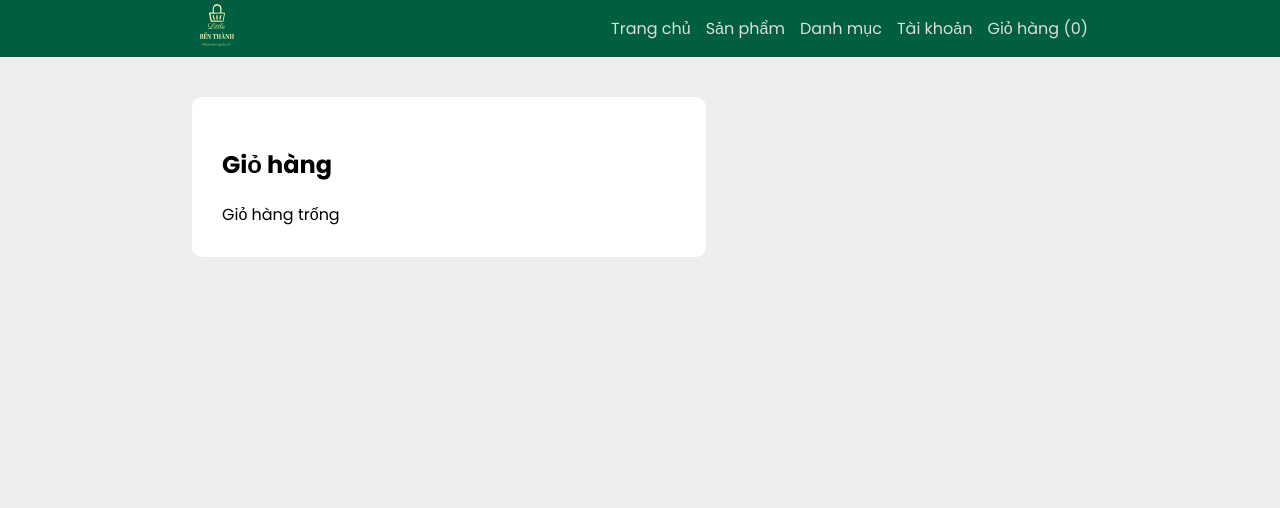
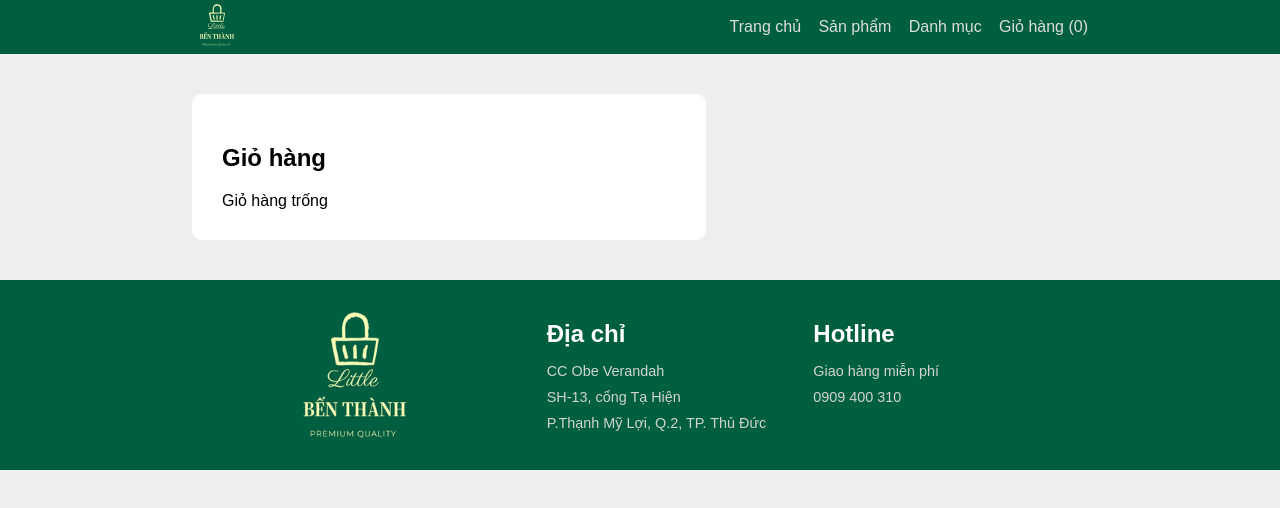
Before and after one commit to myazurite/asiarichbenthanh, a Next.js app: page /cart in a window 1280 px wide. Shown: the top 508 px of the page. Built offline with nearby package versions, Linux system fonts and the light colour scheme.

Commit message:
demo preview

```diff
--- a/components/Center.js
+++ b/components/Center.js
@@ -1,9 +1,9 @@
 import styled from "styled-components";
 
 const StyledDiv = styled.div`
-  max-width:800px%;
+  max-width:800px;
   margin: 0 auto;
-  padding: 0 20px;
+  padding: 0 20px 40px 20px;
   @media screen and (min-width: 768px) {
     max-width: 70%;
   }
--- /dev/null
+++ b/components/Footer.js
@@ -0,0 +1,78 @@
+import styled from 'styled-components';
+import logo from "@/public/assets/Logo.jpg";
+
+const Footer = styled.footer`
+  background-color: #005f41;
+  padding: 20px 0;
+`;
+
+const FooterColumn = styled.div`
+  display: flex;
+  flex-direction: column;
+  align-items: center;
+  flex: 1;
+  p {
+    color: #D3D3D3;
+    padding: 0;
+    margin: 5px 0;
+    font-size: .9rem;
+  }
+
+  @media screen and (min-width: 768px) {
+    align-items: flex-start;
+    margin-left: 40px;
+  }
+`;
+
+const ColumnTitle = styled.h2`
+  font-weight: bold;
+  margin-bottom: 10px;
+  color: #fff;
+`;
+
+const BrandImage = styled.img`
+  width: 120px;
+  height: auto;
+
+  @media screen and (min-width: 768px) {
+    width: 150px;
+  }
+`;
+
+const StyledDiv = styled.div`
+  max-width:800px;
+  margin: 0 auto;
+  padding: 0 20px;
+  display: flex;
+  flex-direction: column;
+  align-items: center;
+
+  @media screen and (min-width: 768px) {
+    flex-direction: row;
+    justify-content: space-between;
+    align-items: flex-start;
+  }
+`;
+
+export default function FooterComponent() {
+    return (
+        <Footer>
+            <StyledDiv>
+                <FooterColumn>
+                    <BrandImage src={logo.src} alt='Brand' />
+                </FooterColumn>
+                <FooterColumn>
+                    <ColumnTitle>Địa chỉ</ColumnTitle>
+                    <p>CC Obe Verandah</p>
+                    <p>SH-13, cổng Tạ Hiện</p>
+                    <p>P.Thạnh Mỹ Lợi, Q.2, TP. Thủ Đức</p>
+                </FooterColumn>
+                <FooterColumn>
+                    <ColumnTitle>Hotline</ColumnTitle>
+                    <p>Giao hàng miễn phí</p>
+                    <p>0909 400 310</p>
+                </FooterColumn>
+            </StyledDiv>
+        </Footer>
+    );
+}
--- a/components/Header.js
+++ b/components/Header.js
@@ -1,52 +1,51 @@
 import Link from "next/link";
 import styled from "styled-components";
-import Center from "@/components/Center";
-import {useContext, useState} from "react";
+import {useContext, useEffect, useState} from "react";
 import {CartContext} from "@/components/CartContext";
 import BarsIcon from "@/components/icons/Bars";
-// import Center from "@/components/Center";
-// import {useContext, useState} from "react";
-// import {CartContext} from "@/components/CartContext";
-// import BarsIcon from "@/components/icons/Bars";
 import logo from "@/public/assets/Logo.jpg";
 
 const StyledHeader = styled.header`
   background-color: #005f41;
 `;
+
 const Logo = styled(Link)`
   color:#fff;
   text-decoration:none;
   position: relative;
-  z-index: 3;
+  z-index: 1;
   img{
     max-height: 50px;
   }
 `;
+
 const Wrapper = styled.div`
   display: flex;
   justify-content: space-between;
-  //padding: 20px 0;
 `;
+
 const StyledNav = styled.nav`
-  ${props => props.mobileNavActive ? `
-    display: block;
-  ` : `
-    display: none;
-  `}
-  gap: 15px;
   position: fixed;
   top: 0;
+  right: 0;
   bottom: 0;
-  left: 0;
-  right: 0;
+  width: 70%;
   padding: 70px 20px 20px;
   background-color: #005f41;
+  transform: translateX(${props => props.mobileNavActive ? '0' : '100%'});
+  transition: transform 0.3s ease-in-out;
+  z-index: 2;
+
   @media screen and (min-width: 768px) {
+    position: static;
+    transform: none;
+    width: 40%;
+    padding: 0;
     display: flex;
-    position: static;
-    padding: 0;
+    justify-content: space-between;
   }
 `;
+
 const NavLink = styled(Link)`
   display: flex;
   align-items: center;
@@ -54,11 +53,14 @@ const NavLink = styled(Link)`
   color:#ddd;
   text-decoration:none;
   padding: 10px 0;
+
   @media screen and (min-width: 768px) {
     padding:0;
   }
 `;
+
 const NavButton = styled.button`
+  margin: auto 0;
   background-color: transparent;
   width: 30px;
   height: 30px;
@@ -67,6 +69,32 @@ const NavButton = styled.button`
   cursor: pointer;
   position: relative;
   z-index: 3;
+
+  @media screen and (min-width: 768px) {
+    display: none;
+  }
+`;
+
+const StyledDiv = styled.div`
+  max-width:800px;
+  margin: 0 auto;
+  padding: 0 20px;
+
+  @media screen and (min-width: 768px) {
+    max-width: 70%;
+  }
+`;
+
+const Overlay = styled.div`
+  position: fixed;
+  top: 0;
+  left: 0;
+  right: 0;
+  bottom: 0;
+  background: rgba(0, 0, 0, 0.5);
+  z-index: 1;
+  display: ${props => props.mobileNavActive ? 'block' : 'none'};
+
   @media screen and (min-width: 768px) {
     display: none;
   }
@@ -76,9 +104,17 @@ export default function Header() {
     const {cartProducts} = useContext(CartContext);
     const [mobileNavActive, setMobileNavActive] = useState(false);
 
+    useEffect(() => {
+        if (mobileNavActive) {
+            document.body.style.overflow = 'hidden';
+        } else {
+            document.body.style.overflow = 'auto';
+        }
+    }, [mobileNavActive]);
+
     return (
         <StyledHeader>
-            <Center>
+            <StyledDiv>
                 <Wrapper>
                     <Logo href='/'>
                         <img src={logo.src} alt=""/>
@@ -87,14 +123,13 @@ export default function Header() {
                         <NavLink href='/'>Trang chủ</NavLink>
                         <NavLink href='/products'>Sản phẩm</NavLink>
                         <NavLink href='/categories'>Danh mục</NavLink>
-                        <NavLink href='/account'>Tài khoản</NavLink>
                         <NavLink href='/cart'>Giỏ hàng ({cartProducts.length})</NavLink>
                     </StyledNav>
                     <NavButton onClick={() => setMobileNavActive(prev => !prev)}>
                         <BarsIcon/>
                     </NavButton>
                 </Wrapper>
-            </Center>
+            </StyledDiv>
         </StyledHeader>
-    )
+    );
 }
--- a/components/ProductBox.js
+++ b/components/ProductBox.js
@@ -9,6 +9,7 @@ const ProductWrapper = styled.div`
   display: flex;
   flex-direction: column;
   justify-content: space-between;
+  height: 100%;
 `;
 
 const WhiteBox = styled(Link)`
@@ -40,7 +41,8 @@ const Title = styled(Link)`
 
 const ProductInfoBox = styled.div`
   margin-top: auto;
-
+  display: flex;
+  flex-direction: column;
 `;
 
 const PriceRow = styled.div`
--- a/components/ProductsGrid.js
+++ b/components/ProductsGrid.js
@@ -3,7 +3,7 @@ import ProductBox from "@/components/ProductBox";
 
 export const StyledProductsGrid = styled.div`
   display: grid;
-  grid-template-columns: 1fr 1fr;
+  grid-template-columns: 1fr;
   gap: 20px;
   @media screen and (min-width: 768px) {
     grid-template-columns: 1fr 1fr 1fr 1fr;
--- a/pages/_app.js
+++ b/pages/_app.js
@@ -1,5 +1,6 @@
 import {createGlobalStyle} from "styled-components";
 import {CartContext, CartContextProvider} from "@/components/CartContext";
+import FooterComponent from "@/components/Footer";
 
 const GlobalStyles = createGlobalStyle`
   @import url('https://fonts.googleapis.com/css2?family=Poppins:wght@400;500;600;700&display=swap');
@@ -16,6 +17,7 @@ export default function App({ Component, pageProps }) {
         <GlobalStyles/>
         <CartContextProvider>
             <Component {...pageProps} />
+            <FooterComponent/>
         </CartContextProvider>
     </>
   );
--- a/pages/categories.js
+++ b/pages/categories.js
@@ -10,10 +10,10 @@ import Link from "next/link";
 
 const CategoryGrid = styled.div`
   display: grid;
-  grid-template-columns: 1fr 1fr;
+  grid-template-columns: repeat(4, 1fr); // 4 columns on PC
   gap: 20px;
-  @media screen and (min-width: 768px) {
-    grid-template-columns: 1fr 1fr 1fr 1fr;
+  @media screen and (max-width: 767px) {
+    grid-template-columns: 1fr 1fr; // 1 column on mobile
   }
 `;
 
--- a/pages/product/[id].js
+++ b/pages/product/[id].js
@@ -70,6 +70,7 @@ export default function ProductPage({ product, similarProducts }) {
                     </div>
                 </ColWrapper>
 
+                {/* Display similar products */}
                 <div>
                     <h2>Sản phẩm cùng loại</h2>
                     <StyledProductsGrid>
```
Also changed, not shown: components/NewProducts.js (+33 -2 lines), pages/category/[id].js (+6 -4 lines), pages/index.js (+5 -2 lines), pages/products.js (+38 -2 lines), 2 other files (tests, documents, lock files or other folders).
